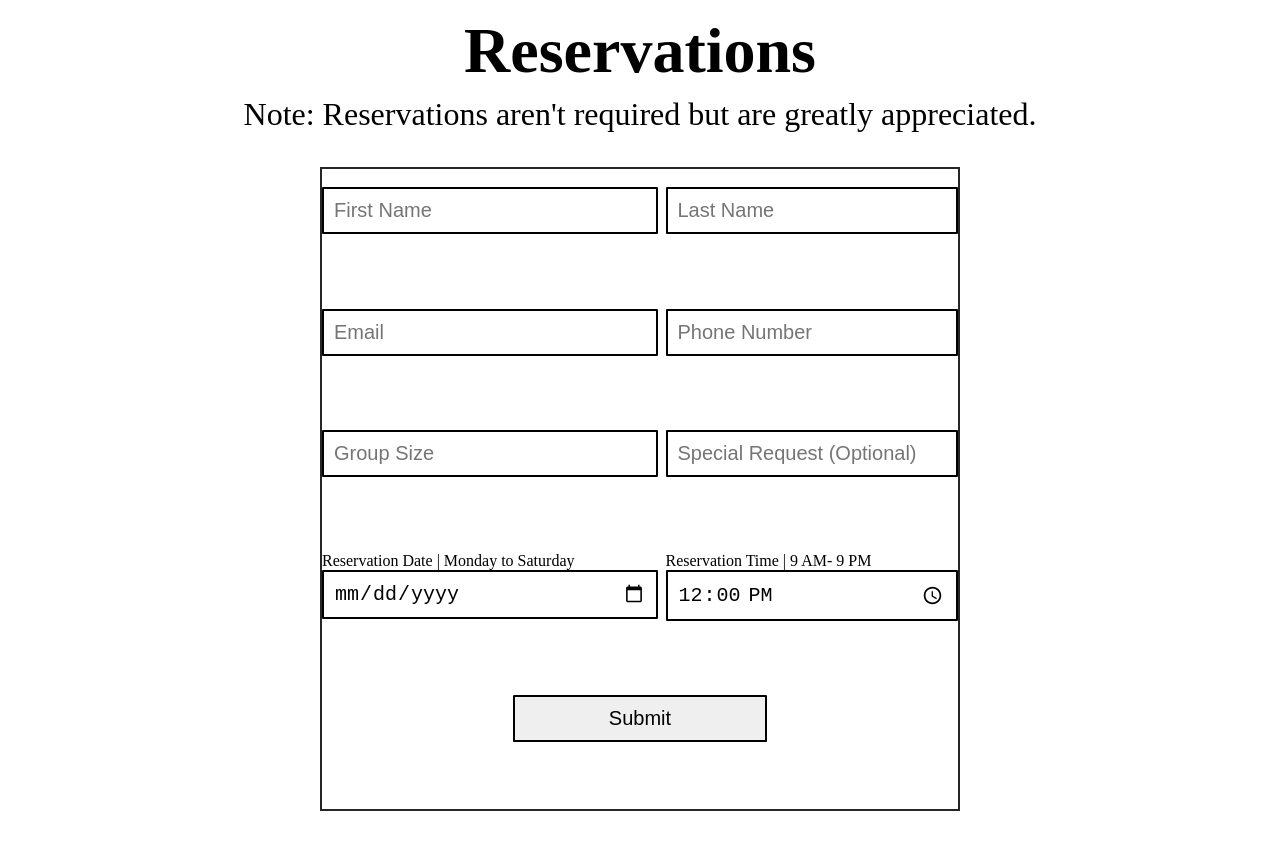
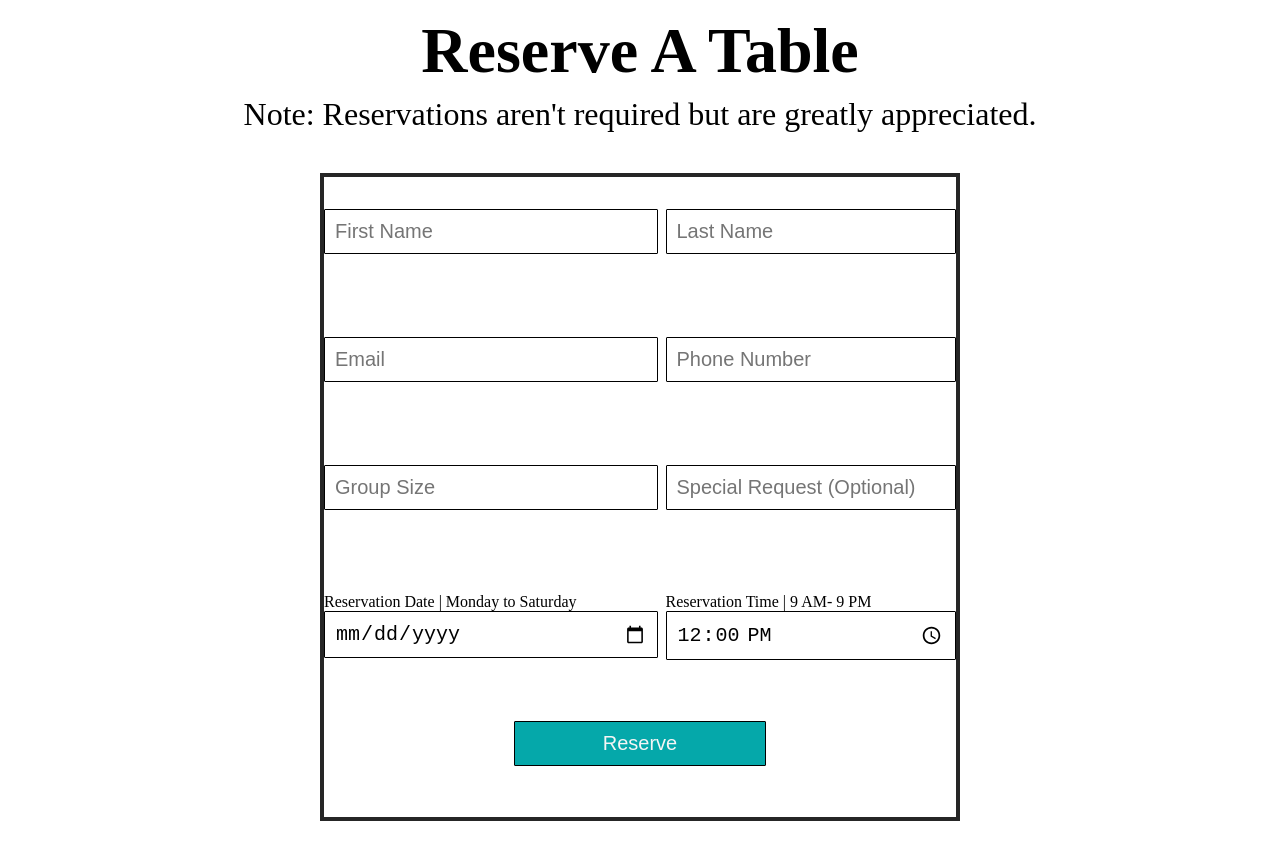
Before and after one commit to jlam303/FBLAWebsite, a plain HTML site: page reservation3.html in a window 1280 px wide. Shown: the part 98-952 px from the top of the page. Drawn offline with Linux system fonts and the light colour scheme; a web font is replaced by a local one.

Commit message:
changes to reservation form

```diff
--- a/reservation3.css
+++ b/reservation3.css
@@ -32,6 +32,7 @@ body{
     text-align: center;
     font-family: "Min";
     margin: 3vh;
+    padding-bottom: 2vh;
 }
 #main{
     grid-area: main;
@@ -65,7 +66,6 @@ a{
 }
 #container{
     display: grid;
-    gap: 10px;
     grid-template-columns: [c1] 1fr [c2] 1fr [c3] 1fr [c4] 1fr [c5] 1fr [c6] 1fr [c7] 1fr ;
     grid-template-rows: .25fr 3fr 1fr;
     grid-template-areas:
@@ -77,26 +77,34 @@ a{
 
 
 #reservationContainer{
+
     text-align: left;
     grid-area: reservationContainer;
-        border: 2px solid #262626;
+        border: 4px solid #262626;
         height: 80vh;
         display: grid;
         grid-gap: 1vh;
         grid-template-columns: auto;
-        grid-template-rows: auto;
+        grid-template-rows: .2fr 1fr 1fr 1fr 1fr .8fr;
         grid-template-areas:
+
+        "b0 b0"
         "b1 b2"
         "b3 b4"
         "b5 b6"
         "b7 b8"
         "submitButton submitButton"
+
+
 }
 @font-face {
     font-family: "Min";
     src: url(AERO_03.ttf);
 }
 
+.empty {
+    grid-area: b0;
+}
 
 #firstname {
     grid-area: b1;
@@ -120,12 +128,11 @@ a{
 
 input {
     border-radius: 1px;
-    border: 2px solid black;
+    border: 1px solid black;
     box-sizing: border-box;
     font-size: 20px;
     width: 100%;
     padding: 10px;
-    /* margin: 1px; */
 }
 
 #specialrequest {
@@ -148,4 +155,6 @@ input {
 
 .actualSubmit{
     width: 40%;
+    background-color: #05a8aa;
+    color: whitesmoke;
 }
--- a/reservation3.html
+++ b/reservation3.html
@@ -25,21 +25,23 @@
     <div id="container">
 
         <div id="heading">
-        <h1>Reservations</h1>
+            <h1>Reserve A Table</h1>
             <p id="noteheading">Note: Reservations aren't required but are greatly appreciated.</p>
         </div>
 
             <div id="main">
                 <form id="reservationContainer">
 
+                        <div class="empty"> </div>
+
                         <div class="firstname">
-                        <br>
+
                                 <input type="text" id="firstname" name="visitorfirstname" placeholder="First Name" required id="firstname">
 
                         </div>
 
                         <div class="lastname">
-                        <br>
+
                                 <input type="text" id="lastname" name="visitorlastname" placeholder="Last Name" required id="lastname">
 
                         </div>
@@ -77,11 +79,11 @@
                         </div>
 
                         <div class="submitbutton">
-                        <input type="submit" class="actualSubmit">
+                            <input type="submit" class="actualSubmit" value="Reserve">
                         </div>
 
 
-            </div>
+                    </form>
             </div>
 
             <div id="footer">
```
Lines whose indentation alone changed are shown as unchanged.
